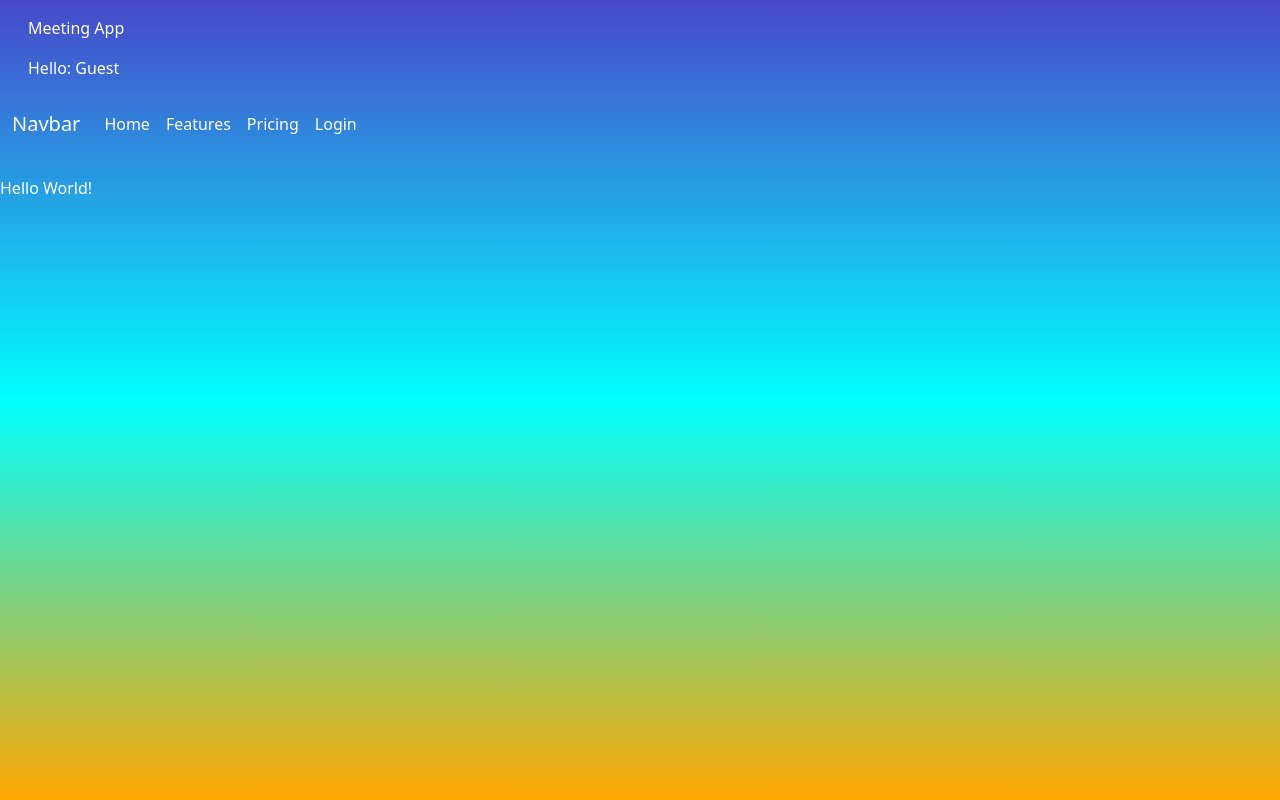
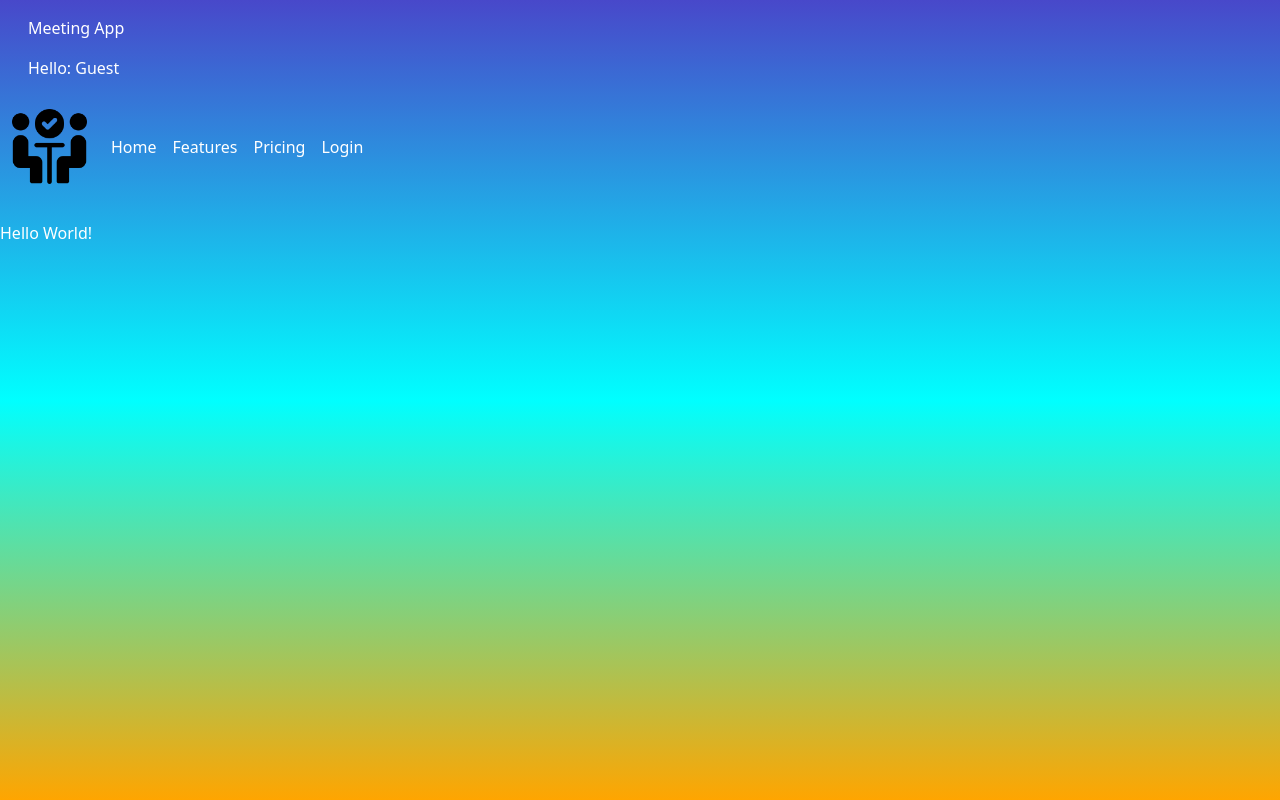
Before and after one commit to hajajmaor/meeting-itinerary, a React (Create React App) app in the folder meeting-app/: page / in a window 1280 px wide. Built offline with nearby package versions, Linux system fonts and the light colour scheme.

Commit message:
change navbar brand

```diff
--- a/meeting-app/src/components/Layout.tsx
+++ b/meeting-app/src/components/Layout.tsx
@@ -1,6 +1,7 @@
 import {useContext} from "react";
 import {Link, Outlet} from "react-router-dom";
 import {UserContext} from "../contexts/UserContext";
+import './layout.css'
 
 export default function Layout() {
     const userContext = useContext(UserContext);
@@ -12,7 +13,10 @@ export default function Layout() {
         </header>
         <nav className="navbar navbar-expand-md">
             <div className="container-fluid">
-                <Link to="/" className="navbar-brand">Navbar</Link>
+                <Link to="/" className="navbar-brand">
+                    {/* https://www.flaticon.com/free-icon/meeting_115918 */}
+                    <img src="/images/meeting.png" className="brand-sm" alt="meeting icon" />
+                </Link>
                 <button className="navbar-toggler" type="button" data-bs-toggle="collapse" data-bs-target="#navbarNav" aria-controls="navbarNav" aria-expanded="false" aria-label="Toggle navigation">
                     <span className="navbar-toggler-icon"></span>
                 </button>
--- /dev/null
+++ b/meeting-app/src/components/layout.css
@@ -0,0 +1,3 @@
+.brand-sm{
+    height:75px;
+}
```
Also changed, not shown: meeting-app/public/images/meeting.png (added).
